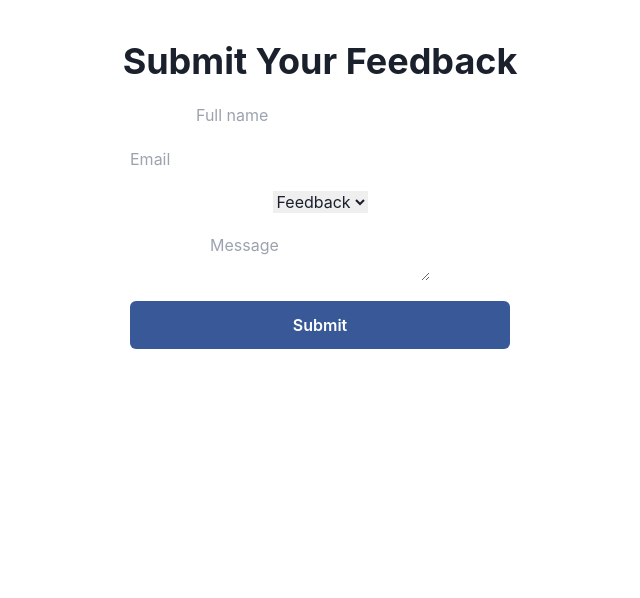
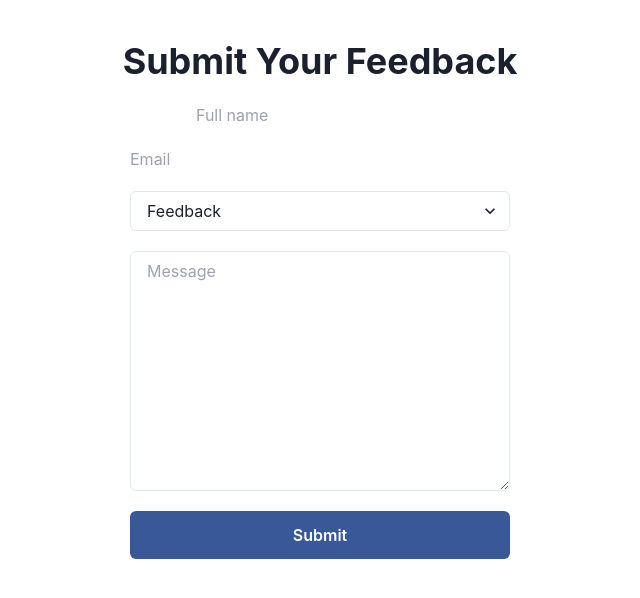
Before and after one commit to rldnrl-tutorial/next-fullstack, a Next.js app: page / in a window 1280 px wide. Shown: the top 598 px of the page, without its empty margins (320-960 px from the left). Built offline with nearby package versions, Linux system fonts and the light colour scheme.

Commit message:
feat: apply forwardRef component

```diff
--- a/src/home/HomePage.tsx
+++ b/src/home/HomePage.tsx
@@ -6,6 +6,8 @@ import {
   FormControl,
   FormErrorMessage,
   Input,
+  Select,
+  Textarea,
 } from '@/libs/ui'
 import { useRouter } from 'next/router'
 import { useForm } from 'react-hook-form'
@@ -23,8 +25,6 @@ export default function HomePage() {
     reset,
     formState: { errors },
   } = useForm<Feedback>()
-
-  console.log(errors)
 
   const feedbackMutation = useMutation(
     (data: Feedback) => FeedbackClient.create(data),
@@ -62,12 +62,12 @@ export default function HomePage() {
             <FormErrorMessage>{errors.email.message}</FormErrorMessage>
           )}
         </FormControl>
-        <select {...register('feedbackType', { required: 'This is required' })}>
+        <Select {...register('feedbackType', { required: 'This is required' })}>
           <option value="FEEDBACK">Feedback</option>
           <option value="ISSUE">Issue</option>
           <option value="IDEA">Idea</option>
-        </select>
-        <textarea
+        </Select>
+        <Textarea
           {...register('message', { required: 'This is required' })}
           placeholder="Message"
         />
```
